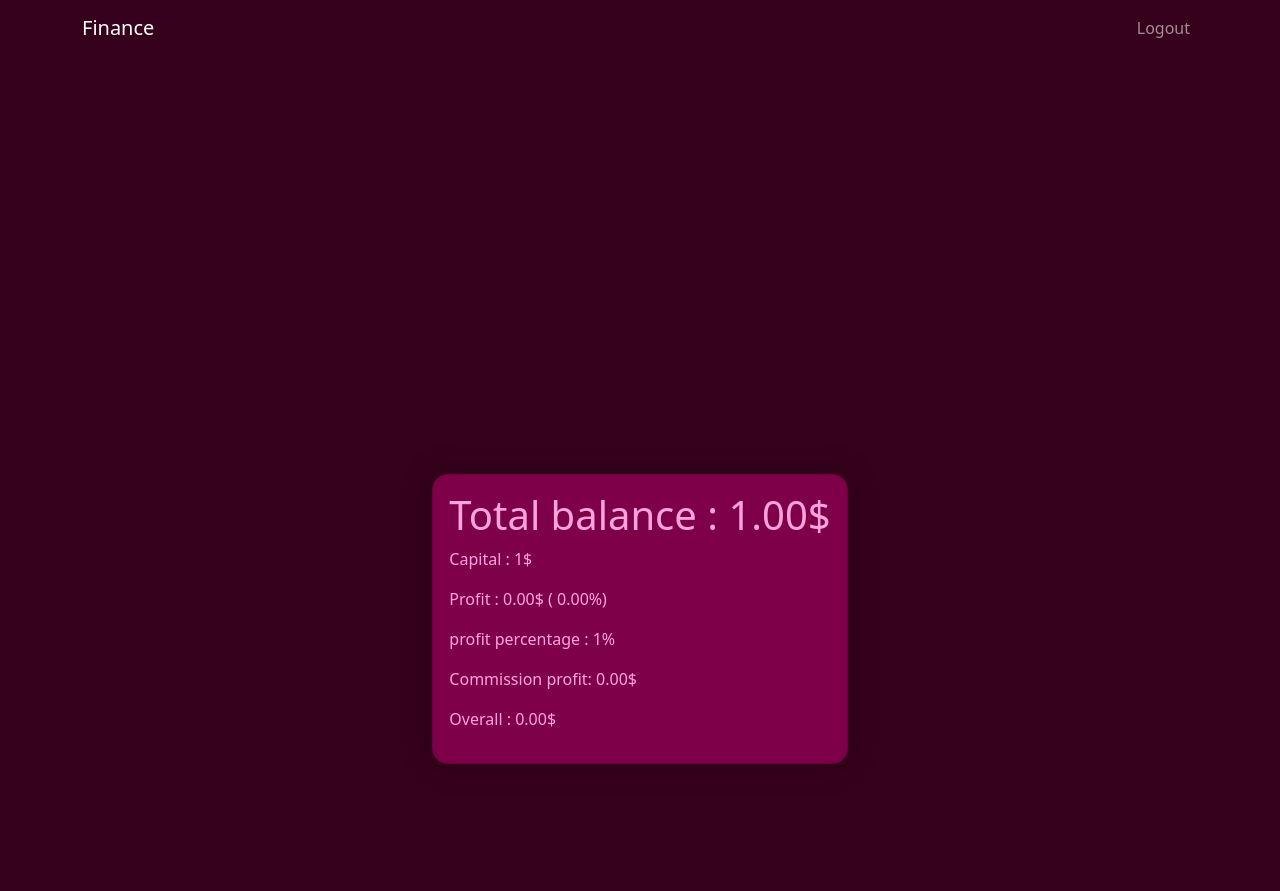
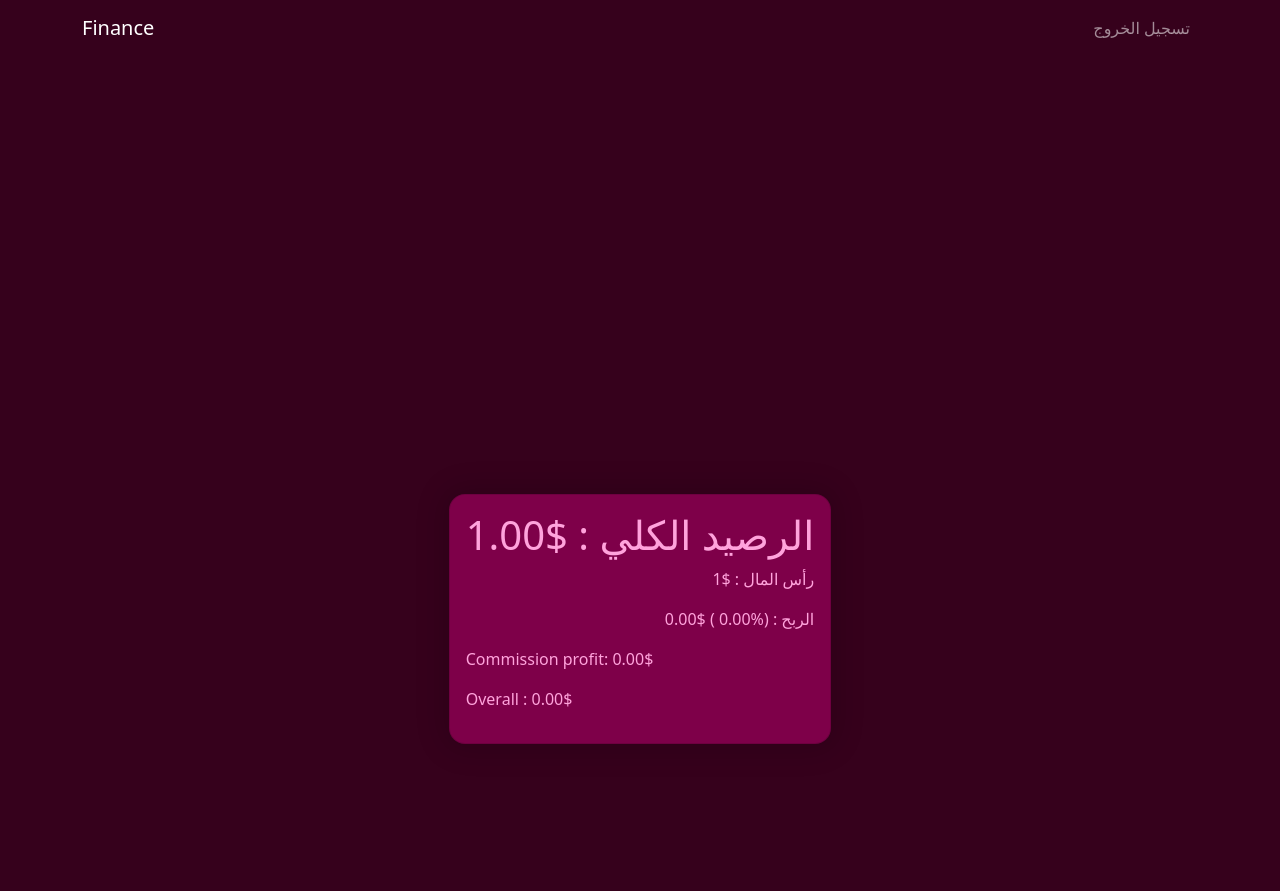
Before and after one commit to 8b3p/UniFolio, a Node server app: template views/home.ejs in a window 1280 px wide. Shown: the top 891 px of the page. Run offline with Node 20, Linux system fonts and the light colour scheme; a user stored in the database is signed in; tables that the repository leaves empty hold one stand-in row (values such as "Sample post"); the template is opened without the code that fills it: most values are stand-ins (such as "Sample title", 1, 10 or a date in 2020); some libraries are stand-ins or nearby versions.

Commit message:
making it arabic

```diff
--- a/utility/KucoinAPI.js
+++ b/utility/KucoinAPI.js
@@ -33,9 +33,6 @@ module.exports.getBalance = async () => {
   })
 
   for (let coin of Balance.data) {
-    if (coin.currency == 'AIOZ') {
-      continue;
-    } else {
     for (let data of prices.data.ticker) {
       if (data.symbol == (coin.currency + '-USDT')) {
         let calculatedBalance = data.last * coin.balance;
@@ -48,7 +45,6 @@ module.exports.getBalance = async () => {
       }
     }
   }
-  }
   console.log('got Kucoin balance: ' + total)
   return total;
 };
--- a/views/home.ejs
+++ b/views/home.ejs
@@ -19,27 +19,30 @@
           <a class="navbar-brand" href="#">Finance</a>
           <ul class="navbar-nav d-flex flex-row justify-content-between">
             <li class="nav-item">
-              <a class="nav-link mx-2" href="/logout">Logout</a>
+              <a class="nav-link mx-2" href="/logout">تسجيل الخروج</a>
             </li>
           </ul>
         </nav>
       </div>
       <div class="container d-flex justify-content-center align-items-center my-auto">
         <main class="card">
-          <h1 class="text-center">Total balance : <%= ((balance * (currentUser.percentage / 100)) - (((balance *
-              (currentUser.percentage / 100)) - currentUser.capital) * ((100 - currentUser.profit) / 100))).toFixed(2)
-              %>$
+          <h1 class="text-end">
+            <%= ((balance * (currentUser.percentage / 100)) - (((balance * (currentUser.percentage / 100)) -
+              currentUser.capital) * ((100 - currentUser.profit) / 100))).toFixed(2) %>$ : الرصيد الكلي
           </h1>
           <% if (currentUser.username=='omair' ) { %>
             <h3 class="text-center">Binance balance : <%= balance %>
             </h3>
             <% } %>
-              <p>Capital : <%= currentUser.capital %>$</p>
-              <p>Profit : <%= (((balance * (currentUser.percentage / 100)) - currentUser.capital) * (currentUser.profit
-                  / 100)).toFixed(2) %>$ (
+              <p class="text-end">
+                <%= currentUser.capital %>$ : رأس المال
+              </p>
+              <p class="text-end">
+                <%= (((balance * (currentUser.percentage / 100)) - currentUser.capital) * (currentUser.profit /
+                  100)).toFixed(2) %>$ (
                   <%= (((((balance * (currentUser.percentage / 100)) - currentUser.capital) * (currentUser.profit /
-                    100)) * 100) / (currentUser.capital)).toFixed(2) %>%)</p>
-              <p>profit percentage : <%= currentUser.profit %>%</p>
+                    100)) * 100) / (currentUser.capital)).toFixed(2) %>%) : الربح
+              </p>
               <% if(commissioned) { %>
                 <p>Commission profit: <%=((((balance * (commissioned.percentage / 100)) - commissioned.capital) * ((100
                     - commissioned.profit) / 100))).toFixed(2) %>$
@@ -67,10 +70,14 @@
     </footer>
   </div>
   <script src="https://code.jquery.com/jquery-3.2.1.slim.min.js"
-    integrity="sha384-KJ3o2DKtIkvYIK3UENzmM7KCkRr/rE9/Qpg6aAZGJwFDMVNA/GpGFF93hXpG5KkN" crossorigin="anonymous"></script>
+    integrity="sha384-KJ3o2DKtIkvYIK3UENzmM7KCkRr/rE9/Qpg6aAZGJwFDMVNA/GpGFF93hXpG5KkN"
+    crossorigin="anonymous"></script>
   <script src="https://cdnjs.cloudflare.com/ajax/libs/popper.js/1.12.9/umd/popper.min.js"
-    integrity="sha384-ApNbgh9B+Y1QKtv3Rn7W3mgPxhU9K/ScQsAP7hUibX39j7fakFPskvXusvfa0b4Q" crossorigin="anonymous"></script>
+    integrity="sha384-ApNbgh9B+Y1QKtv3Rn7W3mgPxhU9K/ScQsAP7hUibX39j7fakFPskvXusvfa0b4Q"
+    crossorigin="anonymous"></script>
   <script src="https://maxcdn.bootstrapcdn.com/bootstrap/4.0.0/js/bootstrap.min.js"
-    integrity="sha384-JZR6Spejh4U02d8jOt6vLEHfe/JQGiRRSQQxSfFWpi1MquVdAyjUar5+76PVCmYl" crossorigin="anonymous"></script>
+    integrity="sha384-JZR6Spejh4U02d8jOt6vLEHfe/JQGiRRSQQxSfFWpi1MquVdAyjUar5+76PVCmYl"
+    crossorigin="anonymous"></script>
 </body>
+
 </html>
```
Lines whose indentation alone changed are shown as unchanged.
